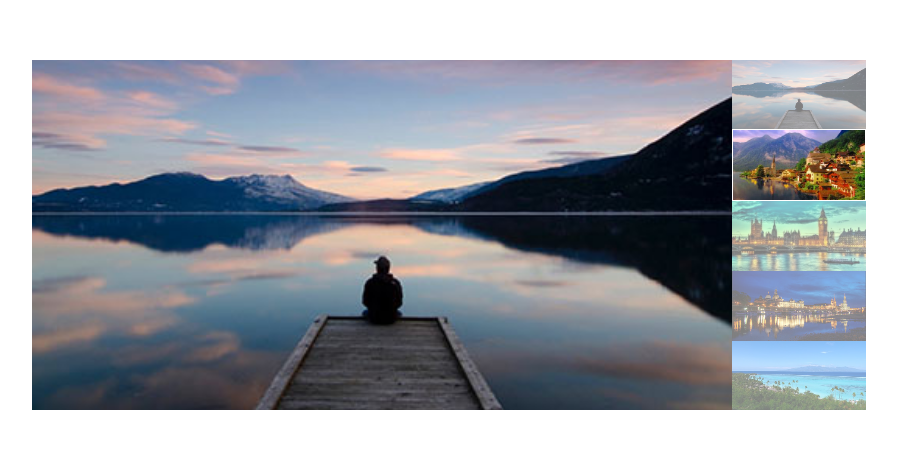
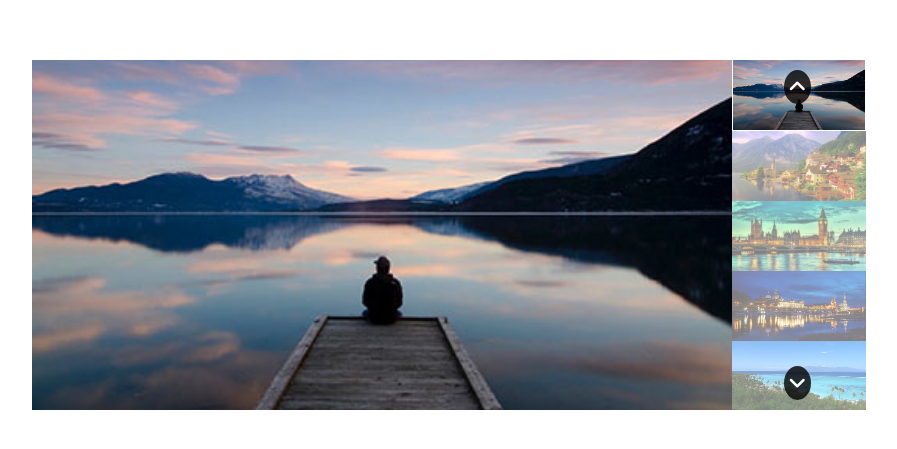
Before and after one commit to davidechon/js-array-carousel, a plain HTML site: page index.html in a window 1280 px wide. Shown: the part 165-614 px from the top of the page, without its empty margins (191-1088 px from the left). Drawn offline with Linux system fonts and the light colour scheme.

Commit message:
html + css completo

```diff
--- a/css/style.css
+++ b/css/style.css
@@ -59,3 +59,38 @@
   border: 1px solid #ffffff;
   cursor: pointer;
 }
+
+/* Frecce di navigazione */
+.prev {
+  position: absolute;
+  top: 0;
+  right: 0;
+  margin-top: 10px;
+  margin-right: 55px;
+  padding: 5px;
+  font-size: 20px;
+  font-weight: bold;
+  color: #ffffff;
+  background-color: rgba(0, 0, 0, 0.8);
+  border-radius: 50%;
+}
+.next {
+  position: absolute;
+  bottom: 0;
+  right: 0;
+  margin-bottom: 10px;
+  margin-right: 55px;
+  padding: 5px;
+  font-size: 20px;
+  font-weight: bold;
+  color: #ffffff;
+  background-color: rgba(0, 0, 0, 0.8);
+  border-radius: 50%;
+}
+
+.prev:hover,
+.next:hover{
+  cursor: pointer;
+  color: #000000;
+  background-color: rgba(255, 255, 255, 0.8);
+}
--- a/index.html
+++ b/index.html
@@ -20,11 +20,12 @@
       <div class="primary">
         <img src="img/01.jpg" alt="img 01">
       </div> <!-- /primary -->
+      <div class="prev"><i class="fa-solid fa-angle-up"></i></div> <!-- /prev -->
       <div class="thumb-container">
-        <div class="secondary overlay">
+        <div class="secondary active">
           <img src="img/01.jpg" alt="thumb img 01">
         </div> <!-- /secondary 01 -->
-        <div class="secondary active">
+        <div class="secondary overlay">
           <img src="img/02.jpg" alt="thumb img 02">
         </div> <!-- /secondary 02 -->
         <div class="secondary overlay">
@@ -36,11 +37,10 @@
         <div class="secondary overlay">
           <img src="img/05.jpg" alt="thumb img 05">
         </div> <!-- /secondary 05 -->
+        <div class="next"><i class="fa-solid fa-angle-down"></i></div> <!-- /next -->
       </div> <!-- /thumb-container -->
     </div> <!-- /row -->
-
   </div> <!-- /container -->
-
 
 
   <script src="js/script.js"></script>
```
